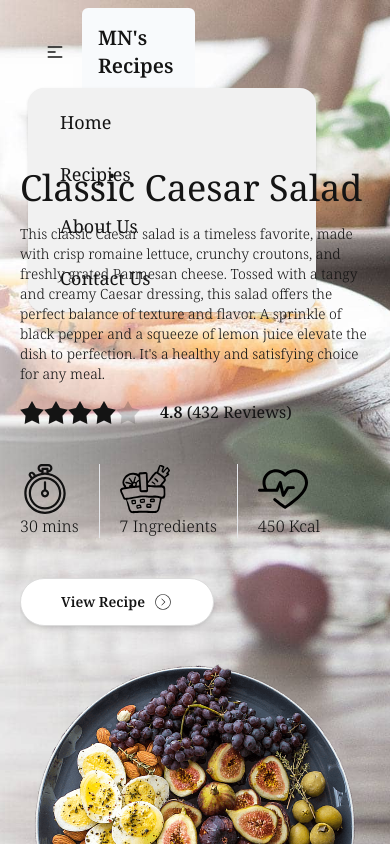
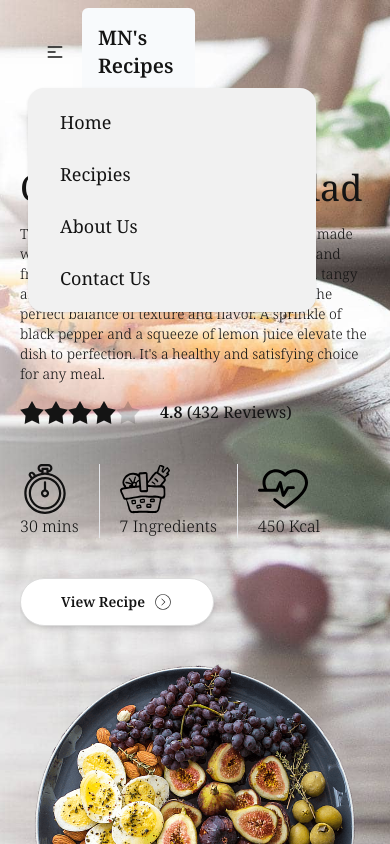
Before and after one commit to Mostakimul/next-blog, a Next.js app: page / in a window 390 px wide. Both pictures are taken after a click on the button 55 px from the left and 52 px from the top of the page. Shown: the top 844 px of the page. Built offline with nearby package versions, Linux system fonts and the light colour scheme.

Commit message:
[fix]: mobile menu z index changed

```diff
--- a/src/components/navbar/Navbar.tsx
+++ b/src/components/navbar/Navbar.tsx
@@ -30,7 +30,7 @@ const Navbar = () => {
               </div>
               <ul
                 tabIndex={0}
-                className="menu menu-lg dropdown-content bg-base-100 rounded-box z-[1] mt-3 w-72 p-2 shadow"
+                className="menu menu-lg dropdown-content bg-base-100 rounded-box z-[100] mt-3 w-72 p-2 shadow"
               >
                 <NavbarItems />
               </ul>
```
